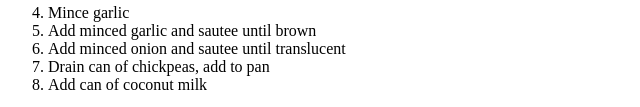
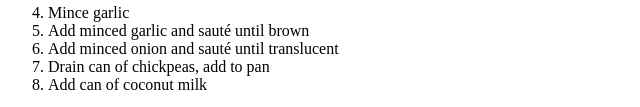
Before and after one commit to ilyahl/odin-recipes, a plain HTML site: page recipes/curry.html in a window 1280 px wide. Shown: the part 980-1087 px from the top of the page, 0-640 px from the left. Drawn offline with Linux system fonts and the light colour scheme.

Commit message:
spell checks

```diff
--- a/recipes/curry.html
+++ b/recipes/curry.html
@@ -28,8 +28,8 @@
             <li>Add Oil to pan</li>
             <li>Dice onion</li>
             <li>Mince garlic</li>
-            <li>Add minced garlic and sautee until brown</li>
-            <li>Add minced onion and sautee until translucent</li>
+            <li>Add minced garlic and sauté until brown</li>
+            <li>Add minced onion and sauté until translucent</li>
             <li>Drain can of chickpeas, add to pan</li>
             <li>Add can of coconut milk</li>
         </ol>
```
